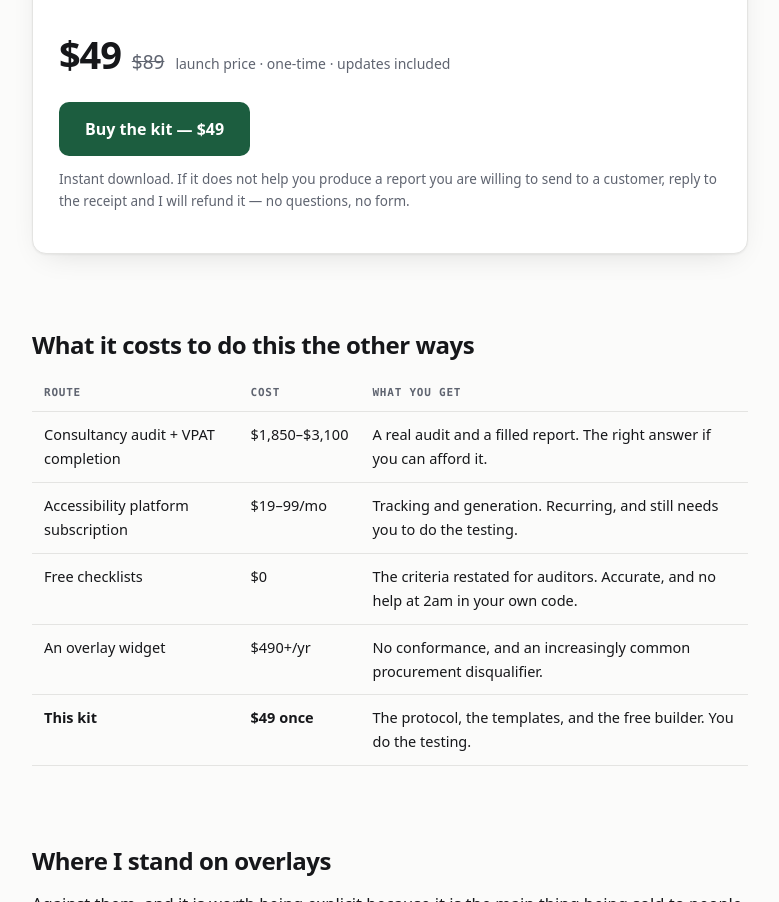
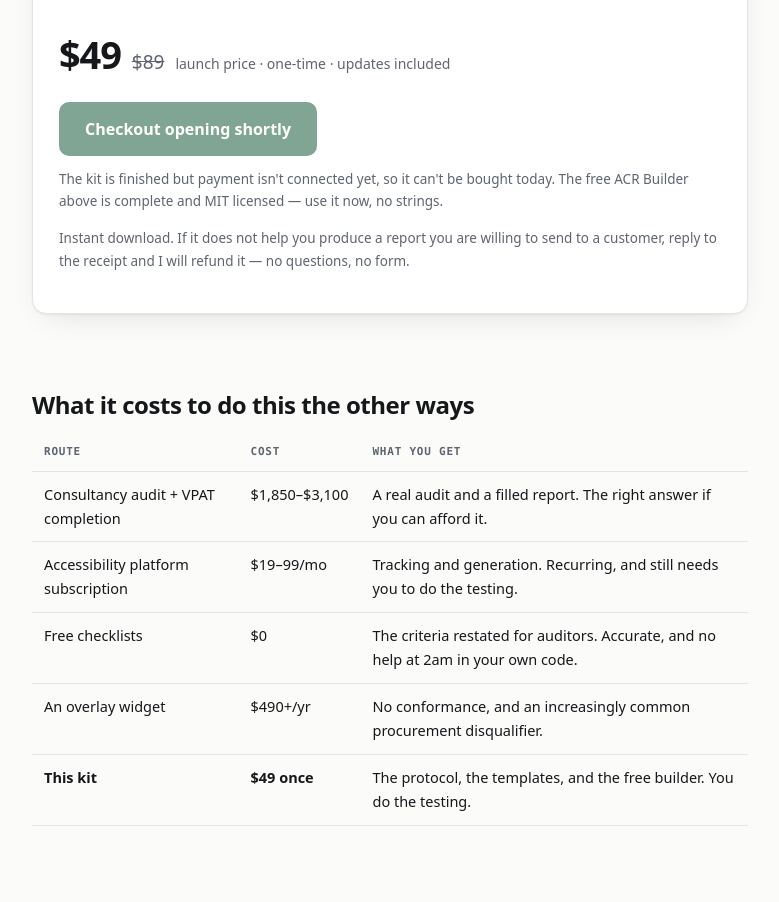
Before and after one commit to henriqueyuri00/acr-builder, a website: page sprint/index.html in a window 1280 px wide. Shown: the part 2986-3888 px from the top of the page, without its empty margins (250-1029 px from the left). Drawn offline with Linux system fonts and the light colour scheme.

Commit message:
Degrade the buy control honestly while checkout is unconnected
The button previously fired an alert() saying checkout was not connected.
A modal dialog blocks the page for assistive technology, which is a poor
failure mode anywhere and an especially bad one on an accessibility product.

It now renders as an aria-disabled control outside the tab order, with a
role="status" note explaining the kit cannot be bought yet and pointing at
the free builder, which is unaffected.

Co-Authored-By: Claude Opus 5 (1M context) <noreply@anthropic.com>
Claude-Session: https://claude.ai/code/session_01UL1FhchipTKZTCz2MUDKMC

```diff
--- a/sprint/index.html
+++ b/sprint/index.html
@@ -308,17 +308,30 @@ document.getElementById("theme").addEventListener("click",()=>{
   const dark=cur ? cur==="dark" : matchMedia("(prefers-color-scheme:dark)").matches;
   document.documentElement.setAttribute("data-theme", dark?"light":"dark");
 });
-// Checkout URL is injected at deploy time once the merchant account exists.
-// Fails loudly rather than silently sending buyers to a dead link.
-document.querySelectorAll("[data-checkout]").forEach(a=>{
+/* Checkout URL is injected at deploy time once the merchant account is live.
+   Until then the buy control degrades to an honest, accessible disabled state
+   rather than a dead link or a modal dialog — a dialog would also block the
+   page for assistive tech users, which would be a poor look on this of all
+   sites. The free builder stays fully available either way. */
+document.querySelectorAll("[data-checkout]").forEach(a => {
   const url = window.CHECKOUT_URL || "";
-  if(url){ a.href = url; }
-  else{
-    a.addEventListener("click", e=>{
-      e.preventDefault();
-      alert("Checkout is not connected yet. This page is not live for sale.");
-    });
-  }
+  if (url) { a.href = url; return; }
+
+  a.removeAttribute("href");                 // no href => not a link, not focusable as one
+  a.setAttribute("role", "button");
+  a.setAttribute("aria-disabled", "true");
+  a.setAttribute("tabindex", "-1");
+  a.style.opacity = ".55";
+  a.style.cursor = "not-allowed";
+  a.textContent = "Checkout opening shortly";
+
+  const note = document.createElement("p");
+  note.className = "fineprint";
+  note.setAttribute("role", "status");
+  note.textContent = "The kit is finished but payment isn't connected yet, so it can't be " +
+    "bought today. The free ACR Builder above is complete and MIT licensed — use it now, " +
+    "no strings.";
+  a.parentNode.insertAdjacentElement("afterend", note);
 });
 </script>
 </body>
```
